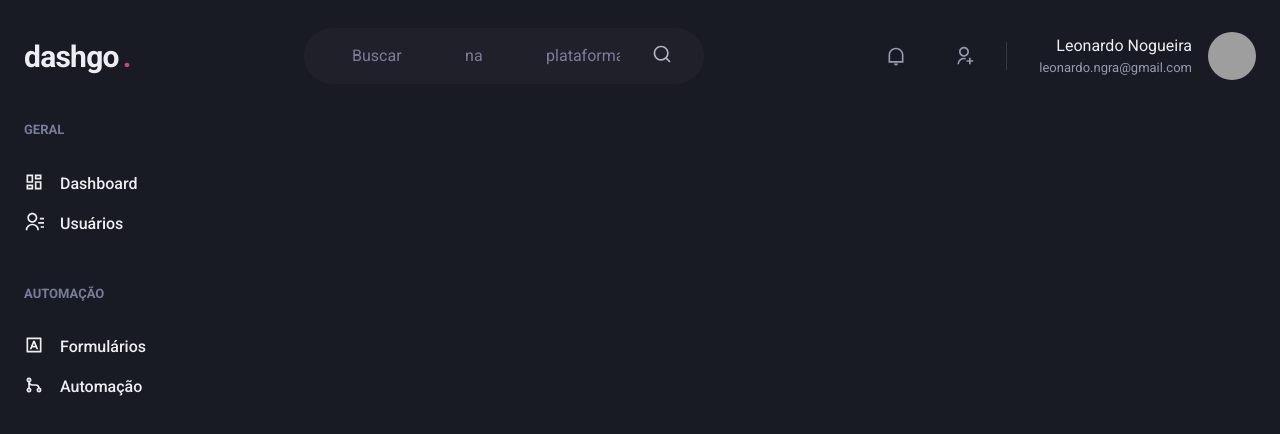
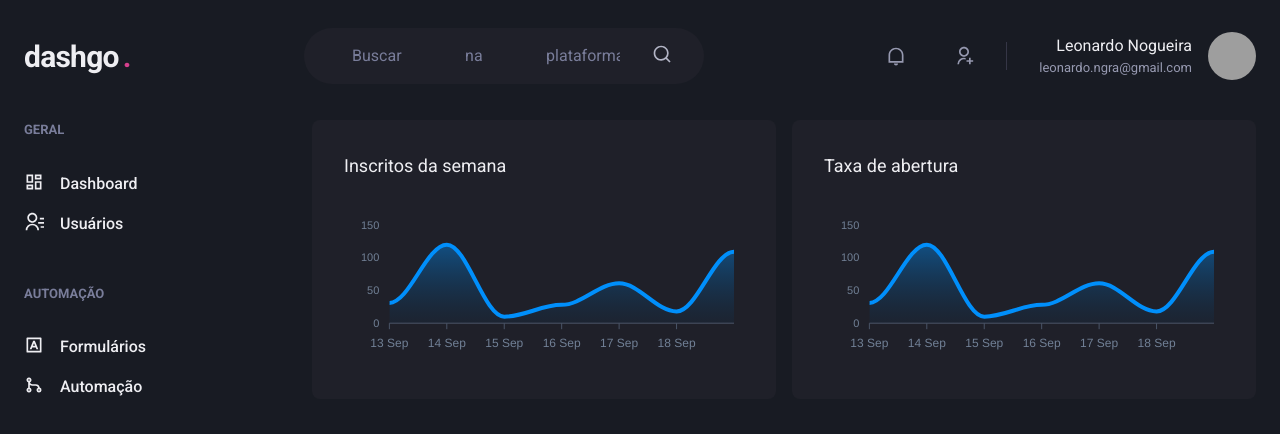
Before and after one commit to leo-ngra/dashboard, a Next.js app: page /dashboard in a window 1280 px wide. Shown: the top 434 px of the page. Built offline with nearby package versions, Linux system fonts and the light colour scheme; grey boxes are pictures that could not be loaded.

Commit message:
add dashboard

```diff
--- a/package.json
+++ b/package.json
@@ -12,9 +12,11 @@
     "@chakra-ui/react": "^2.3.2",
     "@emotion/react": "^11",
     "@emotion/styled": "^11",
+    "apexcharts": "^3.35.5",
     "framer-motion": "^6",
     "next": "12.3.0",
     "react": "18.2.0",
+    "react-apexcharts": "^1.4.0",
     "react-dom": "18.2.0",
     "react-icons": "^4.4.0"
   },
--- a/src/components/Sidebar.tsx
+++ b/src/components/Sidebar.tsx
@@ -1,8 +1,8 @@
 import { Box, Icon, Link, Stack, Text } from "@chakra-ui/react";
 import { RiContactsLine, RiDashboardLine, RiGitMergeLine, RiInputMethodLine } from "react-icons/ri";
 
- export function Sidebar(){
-    return(
+export function Sidebar() {
+    return (
         <Box as='aside' w='64' mr='8'>
             <Stack spacing='12' align='flex-start'>
                 <Box>
--- a/src/pages/dashboard.tsx
+++ b/src/pages/dashboard.tsx
@@ -1,6 +1,63 @@
-import { Flex } from "@chakra-ui/react";
+import { Box, Flex, SimpleGrid, Text, theme} from "@chakra-ui/react";
+import dynamic from 'next/dynamic'
 import { Header } from "../components/Header";
 import { Sidebar } from "../components/Sidebar";
+
+const Chart = dynamic(() => import('react-apexcharts'), {
+   ssr: false,
+})
+
+const options = {
+   chart: {
+      toolbar:{
+         show: false,
+      },
+      zoom: {
+         enabled: false,
+      },
+      foreColor: theme.colors.gray[500],
+   },
+   grid: {
+      show: false,
+   },
+   dataLabels: {
+      enabled: false,
+   },
+   tooltip: {
+      enabled: false,
+   },
+   xaxis: {
+      type: 'datetime',
+      axisBorder: {
+         color: theme.colors.gray[600]
+      },
+      axisTicks: {
+            color: theme.colors.gray[600]
+      },
+      categories: [
+         '2022-09-13T00:00:000Z',
+         '2022-09-14T00:00:000Z',
+         '2022-09-15T00:00:000Z',
+         '2022-09-16T00:00:000Z',
+         '2022-09-17T00:00:000Z',
+         '2022-09-18T00:00:000Z',
+         '2022-09-19T00:00:000Z',
+      ],
+   },
+   fill: {
+      opacity: 0.3,
+      type: 'gradient',
+      gradient: {
+         shade: 'dark',
+         opacity: 0.7,
+         opacityTo: 0.3
+      }
+   }
+}
+
+const series = [
+   {name: 'series1', data: [31, 120, 10, 28, 61, 18, 109] }
+]
 
 export default function Dashboard() {
    return (
@@ -10,6 +67,17 @@
 
          <Flex w='100%' my='6' maxWidth={1480} mx='auto' px='6'>
             <Sidebar />
+
+            <SimpleGrid flex='1' gap='4' minChildWidth='320px' align='flex-start'>
+               <Box p='8' bg='gray.800' borderRadius={8} pb='4'>
+                  <Text fontSize='lg' mb='4'>Inscritos da semana</Text>
+                  <Chart options={options} series={series} type='area' height={160} />
+               </Box>
+               <Box p='8' bg='gray.800' borderRadius={8} pb='4'>
+                  <Text fontSize='lg' mb='4'>Taxa de abertura</Text>
+                  <Chart options={options} series={series} type='area' height={160} />
+               </Box>
+            </SimpleGrid>
          </Flex>
       </Flex>
 
```
Also changed, not shown: 1 other file (tests, documents, lock files or other folders). Lines whose indentation alone changed are shown as unchanged.
